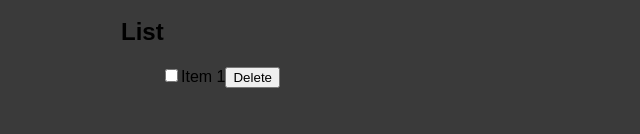
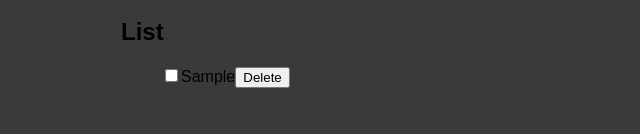
Before and after one commit to itohara22/todo-app, a React (Vite) app: page / in a window 1280 px wide. Both pictures are taken after typing "Sample" into the empty fields and a click on the button "Add". Shown: the part 166-300 px from the top of the page, without its empty margins (319-959 px from the left). Built offline with nearby package versions, Linux system fonts and the light colour scheme.

Commit message:
handled empty new task

```diff
--- a/src/App.jsx
+++ b/src/App.jsx
@@ -1,18 +1,23 @@
-import React from "react";
+import React, { useState } from "react";
 import NewTodoForm from "./components/NewTodoForm";
 import TodoList from "./components/TodoList";
 import "./style.css";
 
 const App = () => {
+  const [todos, setTodos] = useState([]);
+
   const newTodo = (item) => {
-    console.log(item);
+    setTodos((prevItem) => {
+      return [item, ...prevItem];
+    });
+    console.log(todos);
   };
 
   return (
     <>
       <h1>Todo</h1>
       <NewTodoForm onSubmitTodo={newTodo} />
-      <TodoList />
+      <TodoList data={todos} />
     </>
   );
 };
--- a/src/components/NewTodoForm.jsx
+++ b/src/components/NewTodoForm.jsx
@@ -5,8 +5,9 @@ const NewTodoForm = (props) => {
 
   const submitHandler = (e) => {
     e.preventDefault();
+    if (newTask === "") return;
+    props.onSubmitTodo(newTask);
     setNewTask("");
-    props.onSubmitTodo(newTask);
   };
 
   const inputChangeHandler = (e) => {
@@ -16,7 +17,7 @@ const NewTodoForm = (props) => {
   return (
     <form onSubmit={submitHandler}>
       <div className="form_row">
-        <label>New Task</label>
+        <label htmlFor="new_task">New Task</label>
         <input
           type="text"
           id="new_task"
--- a/src/components/TodoItem.jsx
+++ b/src/components/TodoItem.jsx
@@ -1,16 +1,14 @@
 import React from "react";
 
-const TodoItem = () => {
+const TodoItem = (props) => {
   return (
-    <ul>
     <li>
       <label>
         <input type="checkbox" />
-          Item 1
+        {props.title}
       </label>
       <button>Delete</button>
     </li>
-    </ul>
   );
 };
 
--- a/src/components/TodoList.jsx
+++ b/src/components/TodoList.jsx
@@ -2,11 +2,15 @@ import React from "react";
 
 import TodoItem from "./TodoItem";
 
-const TodoList = () => {
+const TodoList = (props) => {
   return (
     <>
       <h2>List</h2>
-      <TodoItem />
+      <ul>
+        {props.data.map((todo) => {
+          return <TodoItem title={todo} />;
+        })}
+      </ul>
     </>
   );
 };
--- a/src/main.jsx
+++ b/src/main.jsx
@@ -2,8 +2,4 @@ import React from "react";
 import ReactDOM from "react-dom/client";
 import App from "./App.jsx";
 
-ReactDOM.createRoot(document.getElementById("root")).render(
-  <React.StrictMode>
-    <App />
-  </React.StrictMode>
-);
+ReactDOM.createRoot(document.getElementById("root")).render(<App />);
```
Lines whose indentation alone changed are shown as unchanged.
